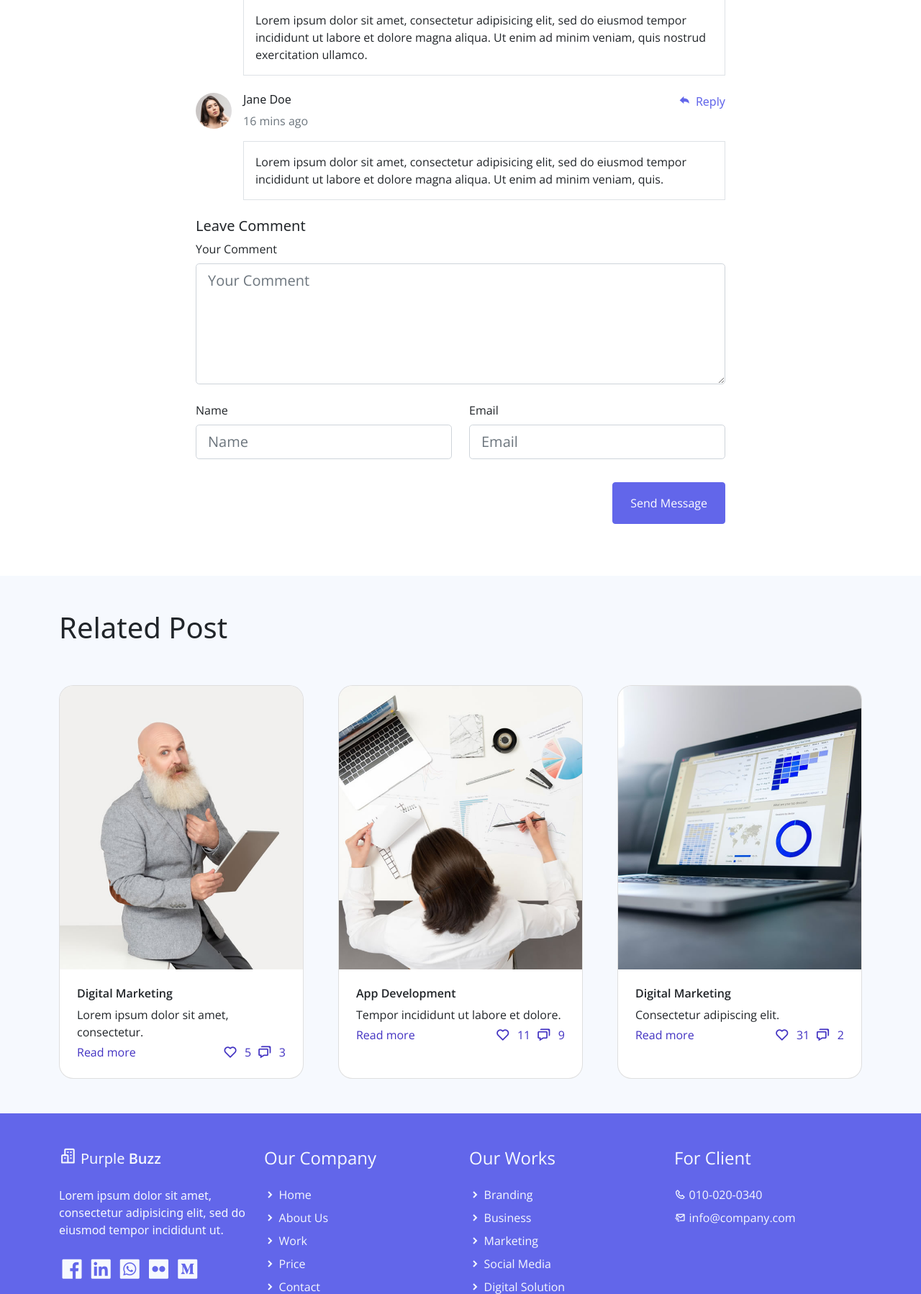
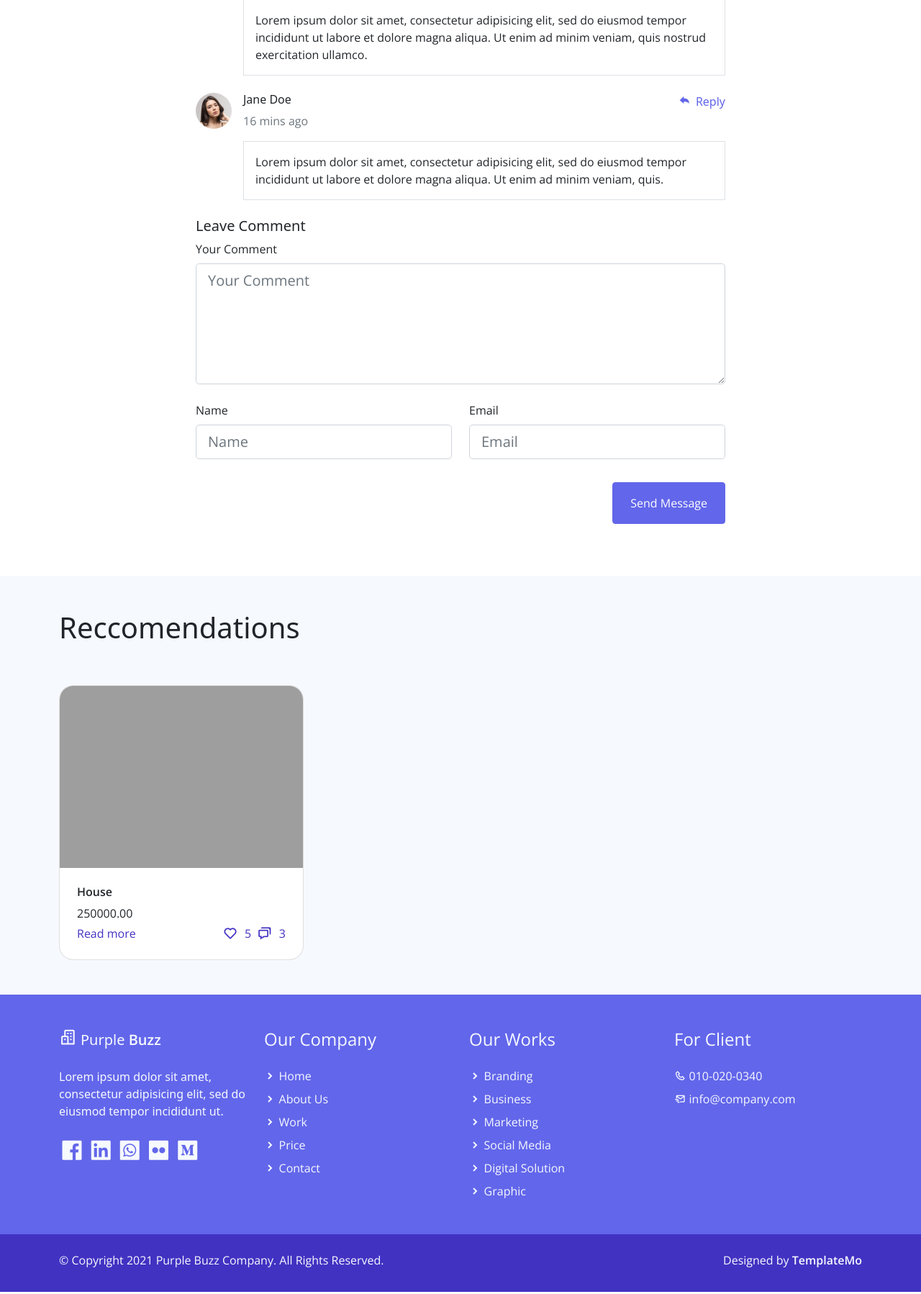
Before and after one commit to DaniilEldarov/Booking_Holding, a Django app: page /detail_product/2 in a window 1280 px wide. Shown: the part 3543-5341 px from the top of the page at 72% size. Run offline with Django 5.2, Linux system fonts and the light colour scheme; data comes from the database, SQL or seed files in the repository; both versions use the stored data as it was after the commit; some libraries are stand-ins or nearby versions; grey boxes are pictures that could not be loaded.

Commit message:
add reccomendation list in detail_page

```diff
--- a/Booking/models.py
+++ b/Booking/models.py
@@ -40,7 +40,7 @@ class District(models.Model):
 class Product(models.Model):
     user = models.ForeignKey(User, on_delete=models.CASCADE,blank=True, null=True)
     title = models.CharField(max_length=255)
-    category = models.ForeignKey(Category, on_delete=models.CASCADE)
+    category = models.ForeignKey(Category, on_delete=models.CASCADE,related_name='products')
     area = models.CharField(max_length=100)
     city = models.ForeignKey(City, on_delete=models.CASCADE)
     district = models.ForeignKey(District, on_delete=models.CASCADE)
--- a/Booking/templates/main/detail_product.html
+++ b/Booking/templates/main/detail_product.html
@@ -370,18 +370,18 @@
     <article class="container-fluid bg-light">
         <div class="container">
             <div class="worksingle-related-header row">
-                <h1 class="h2 py-5">Related Post</h1>
+                <h1 class="h2 py-5">Reccomendations</h1>
                 <div class="col-md-12 text-left justify-content-center">
                     <div class="row gx-5">
-
-
+                        {% for category in categories %}
+                            {%for product in category.products.all %}
                         <div class="col-sm-6 col-lg-4 mb-5">
                             <a href="#" class="related-content card text-decoration-none overflow-hidden h-100">
-                                <img class="related-img card-img-top" src="./assets/img/related-post-01.jpg" alt="Card image cap">
+                                <img class="related-img card-img-top" src="{{product.cover.url}}" alt="Card image cap">
                                 <div class="related-body card-body p-4">
-                                    <h5 class="card-title h6 m-0 semi-bold-600 text-dark">Digital Marketing</h5>
+                                    <h5 class="card-title h6 m-0 semi-bold-600 text-dark">{{product.title}}</h5>
                                     <p class="card-text pt-2 mb-1 light-300 text-dark">
-                                        Lorem ipsum dolor sit amet, consectetur.
+                                        {{product.price}}
                                     </p>
                                     <div class="d-flex justify-content-between">
                                         <span class="text-primary light-300">Read more</span>
@@ -393,47 +393,11 @@
                                 </div>
                             </a>
                         </div>
-                        <div class="col-sm-6 col-lg-4 mb-5">
-                            <a href="#" class="related-content card text-decoration-none overflow-hidden h-100">
-                                <img class="related-img card-img-top" src="./assets/img/related-post-02.jpg" alt="Card image cap">
-                                <div class="related-body card-body p-4">
-                                    <h5 class="card-title h6 m-0 semi-bold-600 text-dark">App Development</h5>
-                                    <p class="card-text pt-2 mb-1 light-300 text-dark">
-                                        Tempor incididunt ut labore et dolore.
-                                    </p>
-                                    <div class="d-flex justify-content-between">
-                                        <span class="text-primary light-300">Read more</span>
-                                        <div class="light-300">
-                                            <i class='bx-fw bx bx-heart me-1'></i>11
-                                            <i class='bx-fw bx bx-chat    ms-1 me-1'></i>9
-                                        </div>
-                                    </div>
-                                </div>
-                            </a>
-                        </div>
-                        <div class="col-sm-6 col-lg-4 mb-5">
-                            <a href="#" class="related-content card text-decoration-none overflow-hidden h-100">
-                                <img class="related-img card-img-top" src="./assets/img/related-post-03.jpg" alt="Card image cap">
-                                <div class="related-body card-body p-4">
-                                    <h5 class="card-title h6 m-0 semi-bold-600 text-dark">Digital Marketing</h5>
-                                    <p class="card-text pt-2 mb-1 light-300 text-dark">
-                                        Consectetur adipiscing elit.
-                                    </p>
-                                    <div class="d-flex justify-content-between">
-                                        <span class="text-primary light-300">Read more</span>
-                                        <div class="light-300">
-                                            <i class='bx-fw bx bx-heart me-1'></i>31
-                                            <i class='bx-fw bx bx-chat    ms-1 me-1'></i>2
-                                        </div>
-                                    </div>
-                                </div>
-                            </a>
-                        </div>
-                    </div>
+                            {%endfor%}
+                        {%endfor%}
                 </div>
             </div>
-
-     </article>
+    </article>
     <!-- End Related Post -->
 
 
--- a/Booking/views.py
+++ b/Booking/views.py
@@ -29,4 +29,5 @@ def register(request):
 
 def detail_products(request,product_id):
     product=Product.objects.get(id=product_id)
-    return render(request,"main/detail_product.html",{'product':product})
+    categories=Category.objects.filter(title=product.category.title)
+    return render(request,"main/detail_product.html",{'product':product,'categories':categories})
```
Also changed, not shown: Booking/migrations/0005_alter_product_category.py (added), db.sqlite3.
